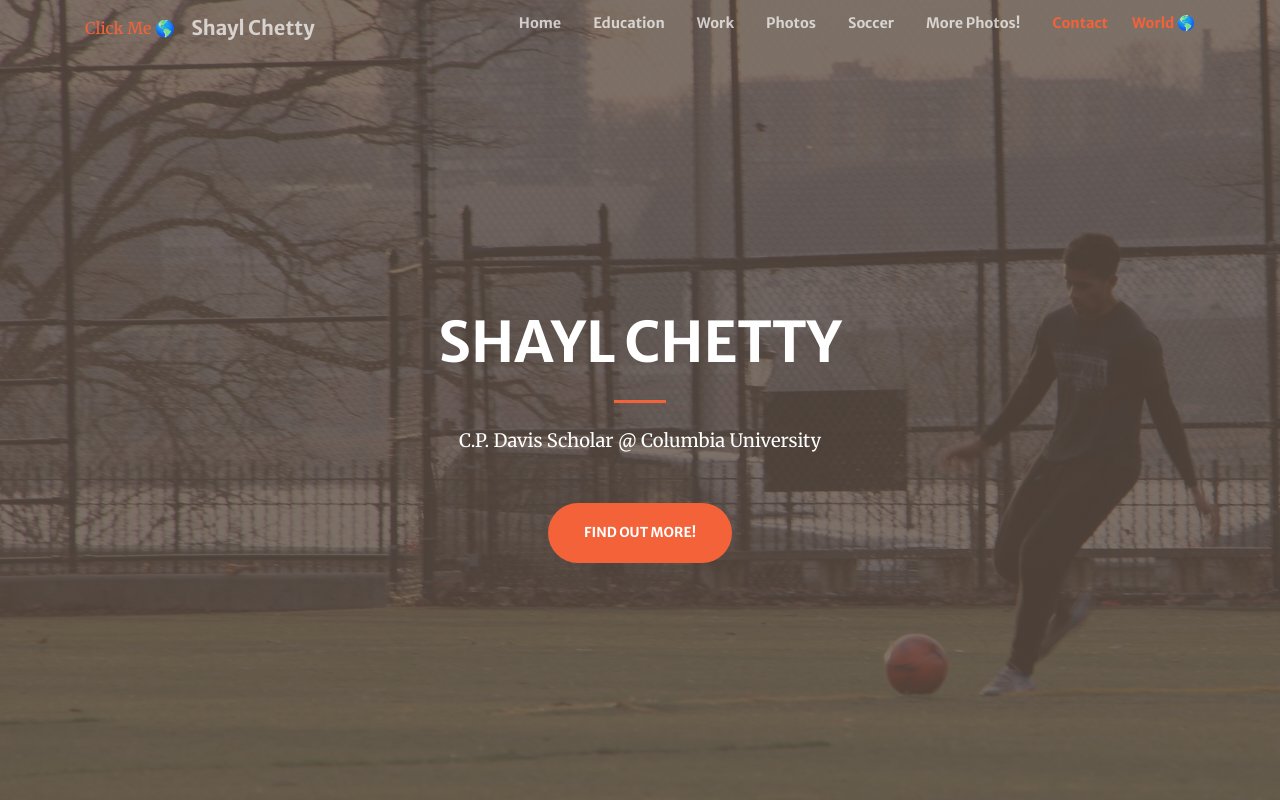
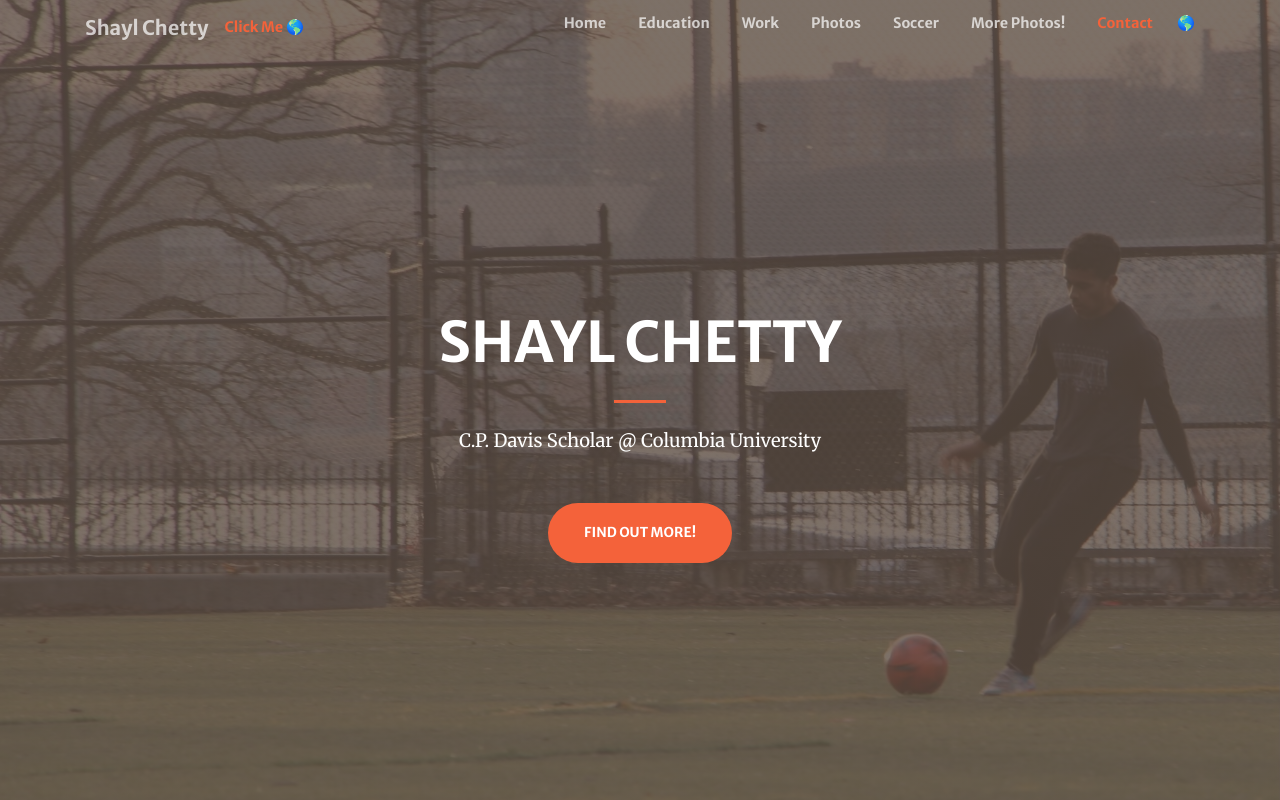
Before and after one commit to shaylchetty/personalWebsite, a plain HTML site: page index.html in a window 1280 px wide. Shown: the top 800 px of the page. Drawn offline with nearby package versions, Linux system fonts and the light colour scheme.

Commit message:
Update index.html

```diff
--- a/index.html
+++ b/index.html
@@ -102,9 +102,11 @@ height="0" width="0" style="display:none;visibility:hidden"></iframe></noscript>
     <div class="container">
 
       <!-- Updated with latest Creative -->
-      <a class="world-button" href="https://shaylchetty.github.io/world/" style="margin-right: 1rem; display: inline-block;" target="_blank">Click Me 🌎</a>
+<!--       <a class="world-button" href="https://shaylchetty.github.io/world/" style="margin-right: 1rem; display: inline-block;" target="_blank">Click Me 🌎</a> -->
 
       <a class="navbar-brand js-scroll-trigger" href="#page-top">Shayl Chetty</a>
+
+	<a href="https://shaylchetty.github.io/world/" style="color: #f4623a; font-family: 'Merriweather Sans', -apple-system, BlinkMacSystemFont, 'Segoe UI', Roboto, 'Helvetica Neue', Arial, 'Noto Sans', sans-serif, 'Apple Color Emoji', 'Segoe UI Emoji', 'Segoe UI Symbol', 'Noto Color Emoji'; font-weight: 700; font-size: 0.9rem; display: block; margin-right: 1rem" target="_blank">Click Me 🌎</a>
 
       <button class="navbar-toggler navbar-toggler-right" type="button"
               data-toggle="collapse" data-target="#navbarResponsive"
@@ -139,7 +141,7 @@ height="0" width="0" style="display:none;visibility:hidden"></iframe></noscript>
             <a class="nav-link js-scroll-trigger" href="#contact" style="margin-right: 0.5rem; margin-bottom: 0.5rem">Contact</a>
           </li>
           <li class="nav-item">
-            <a class="world-button" href="https://shaylchetty.github.io/world/" target="_blank" style="color: #f4623a; font-family: 'Merriweather Sans', -apple-system, BlinkMacSystemFont, 'Segoe UI', Roboto, 'Helvetica Neue', Arial, 'Noto Sans', sans-serif, 'Apple Color Emoji', 'Segoe UI Emoji', 'Segoe UI Symbol', 'Noto Color Emoji'; font-weight: 700; font-size: 0.9rem; display: block;">World 🌎</a>
+            <a class="world-button" href="https://shaylchetty.github.io/world/" target="_blank" style="color: #f4623a; font-family: 'Merriweather Sans', -apple-system, BlinkMacSystemFont, 'Segoe UI', Roboto, 'Helvetica Neue', Arial, 'Noto Sans', sans-serif, 'Apple Color Emoji', 'Segoe UI Emoji', 'Segoe UI Symbol', 'Noto Color Emoji'; font-weight: 700; font-size: 0.9rem; display: block;">🌎</a>
 
           </li>
 
```
